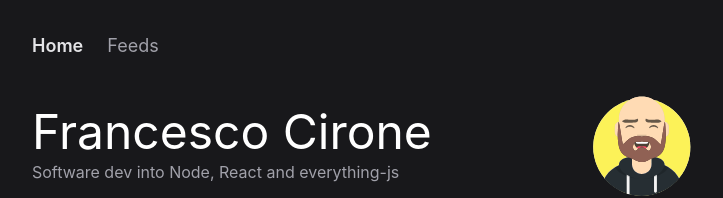
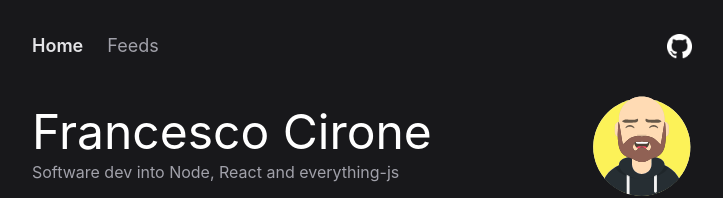
Before and after one commit to inhopj/fcirone.dev, a Next.js app: page / in a window 1280 px wide. Shown: the top 198 px of the page, without its empty margins (284-1007 px from the left). Built offline with nearby package versions, Linux system fonts and the light colour scheme.

Commit message:
add github link(will link to the portfolio repo)

```diff
--- a/components/Header/Header.tsx
+++ b/components/Header/Header.tsx
@@ -1,5 +1,6 @@
 import classnames from 'classnames'
-import Anchor from '../Link/Anchor';
+import Anchor from '../Link/Anchor'
+import Image from 'next/image'
 
 interface Props {
   className?: string;
@@ -13,13 +14,13 @@ const Header = ({ className: parentClassNames }: Props) => {
 
   return (
     <div
-    className={classnames(
-      'flex justify-between items-center max-w-2xl w-full text-lg',
-      parentClassNames
+      className={classnames(
+        'flex justify-between items-center max-w-2xl w-full text-lg',
+        parentClassNames
       )}
-      >
+    >
       <div className="flex justify-start">
-      {/* TODO - Create constants file */}
+        {/* TODO - Create constants file */}
         <Anchor
           path={homePath}
           title="Home"
@@ -30,6 +31,16 @@ const Header = ({ className: parentClassNames }: Props) => {
           title="Feeds"
         />
       </div>
+      {/* TODO - Add link to portfolio repo */}
+      {/* TODO - use svg instead of png */}
+      <div className='flex'>
+        <Image
+          src='/github-logo.png'
+          alt="logo-icon"
+          width={25}
+          height={25}
+        />
+      </div>
     </div>
   )
 }
```
